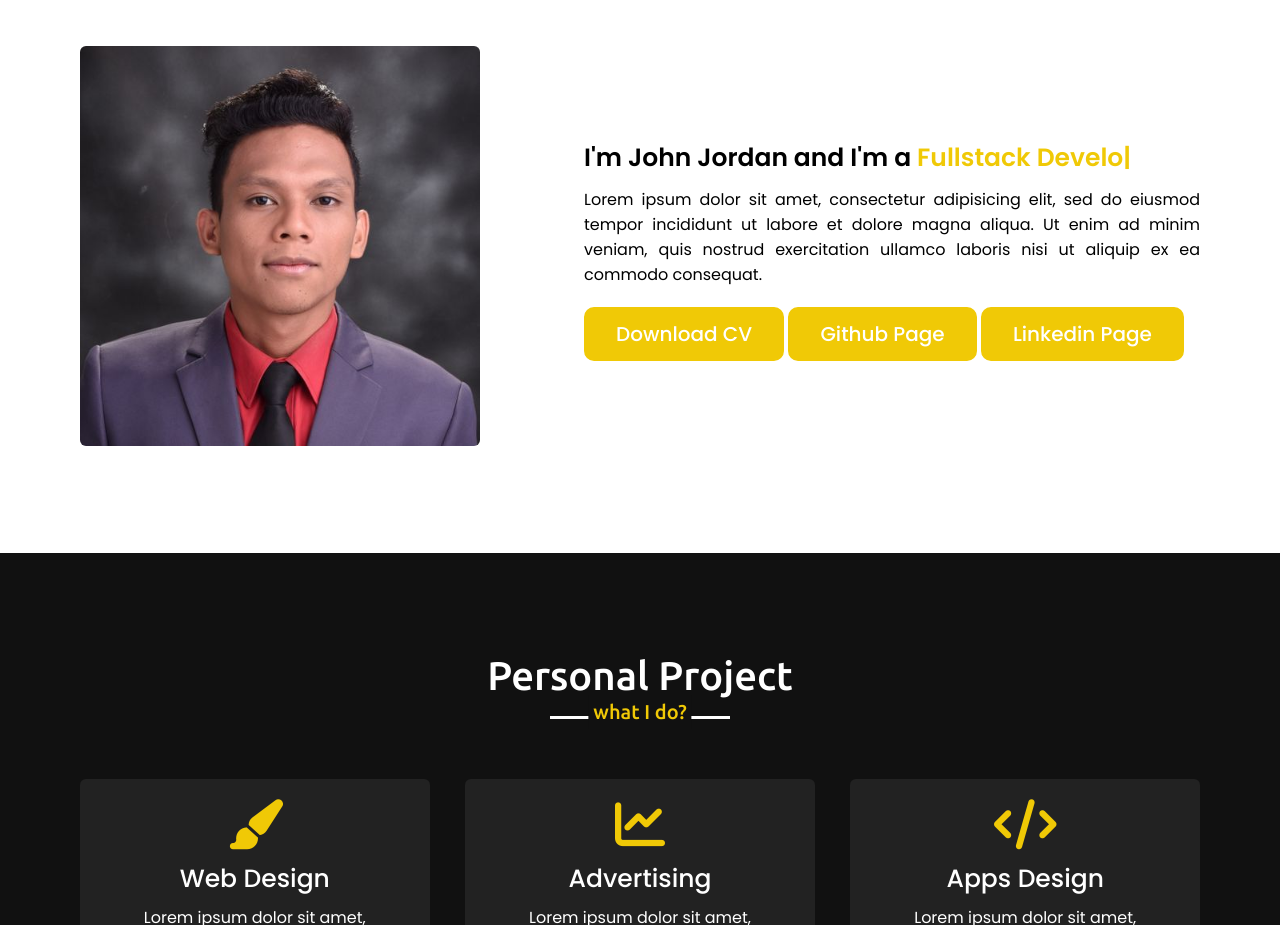
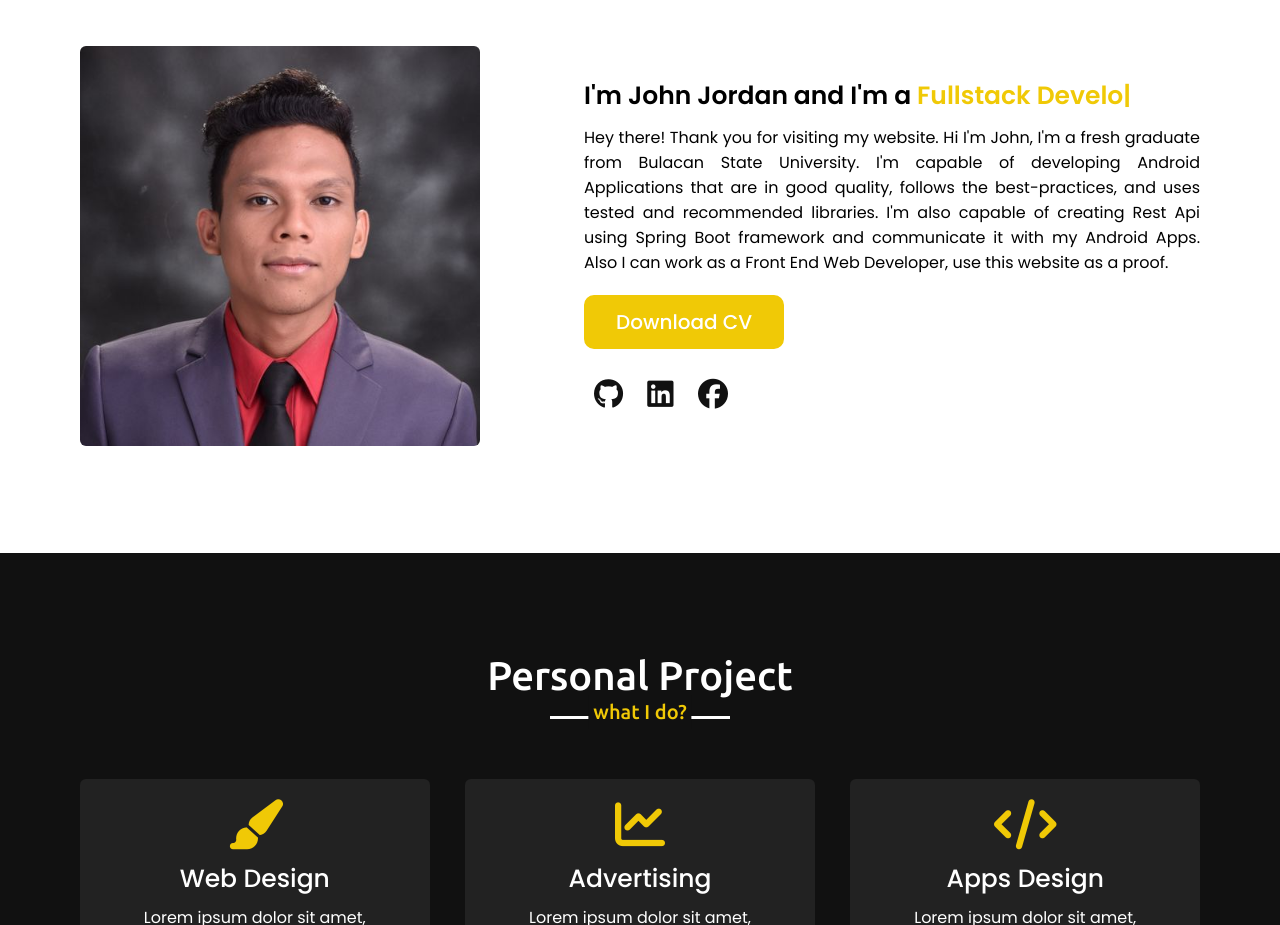
Before and after one commit to jordge06/samaniego.portfolio, a plain HTML site: page index.html in a window 1280 px wide. Shown: the part 980-1905 px from the top of the page. Drawn offline with nearby package versions, Linux system fonts and the light colour scheme.

Commit message:
Finishing About Section

```diff
--- a/index.html
+++ b/index.html
@@ -6,6 +6,7 @@
     <title>My Portfolio</title>
     <link rel="stylesheet" href="style.css">
     <script src="https://kit.fontawesome.com/a076d05399.js"></script>
+    <script src="https://use.fontawesome.com/4c04f8fc0d.js"></script>
     <script src="https://cdnjs.cloudflare.com/ajax/libs/typed.js/2.0.11/typed.min.js"></script>
     <script src="https://code.jquery.com/jquery-3.5.1.min.js"></script>
   </head>
@@ -51,10 +52,13 @@
           </div>
           <div class="column right">
             <div class="text">I'm John Jordan and I'm a <span class="typing2"></span></div>
-            <p>Lorem ipsum dolor sit amet, consectetur adipisicing elit, sed do eiusmod tempor incididunt ut labore et dolore magna aliqua. Ut enim ad minim veniam, quis nostrud exercitation ullamco laboris nisi ut aliquip ex ea commodo consequat.</p>
+            <p>Hey there! Thank you for visiting my website. Hi I'm John, I'm a fresh graduate from Bulacan State University. I'm capable of developing Android Applications that are in good quality, follows the best-practices, and uses tested and recommended libraries. I'm also capable of creating Rest Api using Spring Boot framework and communicate it with my Android Apps. Also I can work as a Front End Web Developer, use this website as a proof.</p>
             <a href="#">Download CV</a>
-            <a href="https://github.com/jordge06" target="_blank">Github Page</a>
-            <a href="https://www.linkedin.com/in/john-jordan-samaniego-1712821b7/" target="_blank">Linkedin Page</a>
+            <div class="accounts">
+              <a href="https://github.com/jordge06" target="_blank"><i class="fab fa-github"></i></a>
+              <a href="https://www.linkedin.com/in/john-jordan-samaniego-1712821b7/" target="_blank"><i class="fab fa-linkedin"></i></a>
+              <a href="https://www.facebook.com/johnjordan.samaniego/" target="_blank"><i class="fab fa-facebook"></i></a>
+            </div>
           </div>
         </div>
       </div>
@@ -214,7 +218,7 @@
     <!-- Footer Section -->
     <footer>
       <span>Created By <a href="#">John Jordan Samaniego</a> | <span class="far fa-copyright"></span> 2021 All Rights Reserved.</span>
-      <span>Just Kidding you can have the source code of this Website just go to my <a href="https://github.com/jordge06">Github Page<a/></span>
+      <span>Just Kidding you can have the source code of this Website just go to my <a href="https://github.com/jordge06" target="">Github Page<a/></span>
     </footer>
 
     <script src="script.js" charset="utf-8"></script>
--- a/style.css
+++ b/style.css
@@ -259,6 +259,21 @@ section .title::after {
   border-radius: 10px;
   border: 2px solid #F0C906;
   transition: all 0.3s ease;
+}
+
+.about .about-content .right .accounts {
+  display: block;
+}
+
+.about .about-content .right .accounts a {
+  background: none;
+  border: none;
+  padding: 10px 10px;
+}
+
+.about .about-content .right .accounts i {
+  font-size: 30px;
+  color: #111;
 }
 
 .about .about-content .right a:hover {
```
